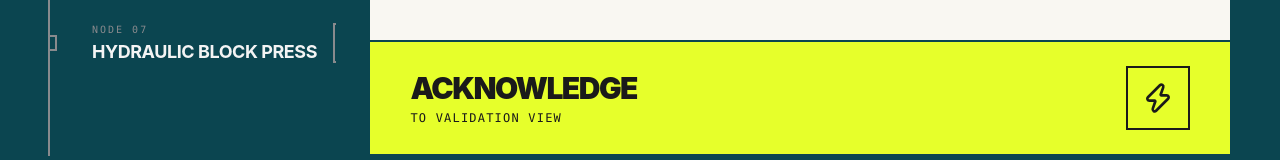
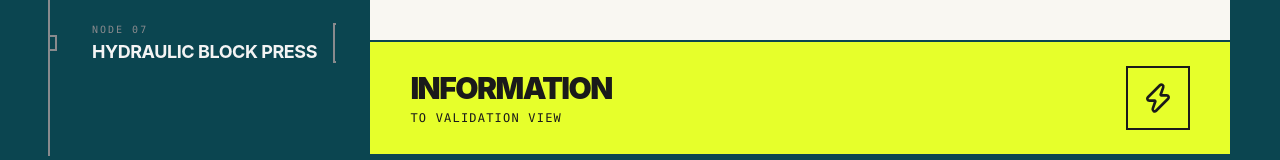
Before and after one commit to hadi-music/coir-processing-system, a React (Vite) app: page / in a window 1280 px wide. Shown: the part 867-1027 px from the top of the page. Built offline with nearby package versions, Linux system fonts and the light colour scheme; no server answers.

Commit message:
changed acknowledge to information

```diff
--- a/src/ProcessMap.jsx
+++ b/src/ProcessMap.jsx
@@ -318,7 +318,7 @@ export default function ProcessMap() {
                   <div className="px-6 py-5 md:px-10 md:py-6 flex justify-between items-center w-full">
                     <div>
                       <span className="block text-xl md:text-3xl font-black uppercase text-[#1A1A1A] group-hover:text-[#E6FF2B] tracking-tighter transition-colors">
-                        Acknowledge
+                        Information
                       </span>
                       <span className="text-[#1A1A1A] group-hover:text-[#F4F4F4] font-mono text-[10px] md:text-xs uppercase tracking-widest mt-1 block transition-colors">
                         To Validation View
```
